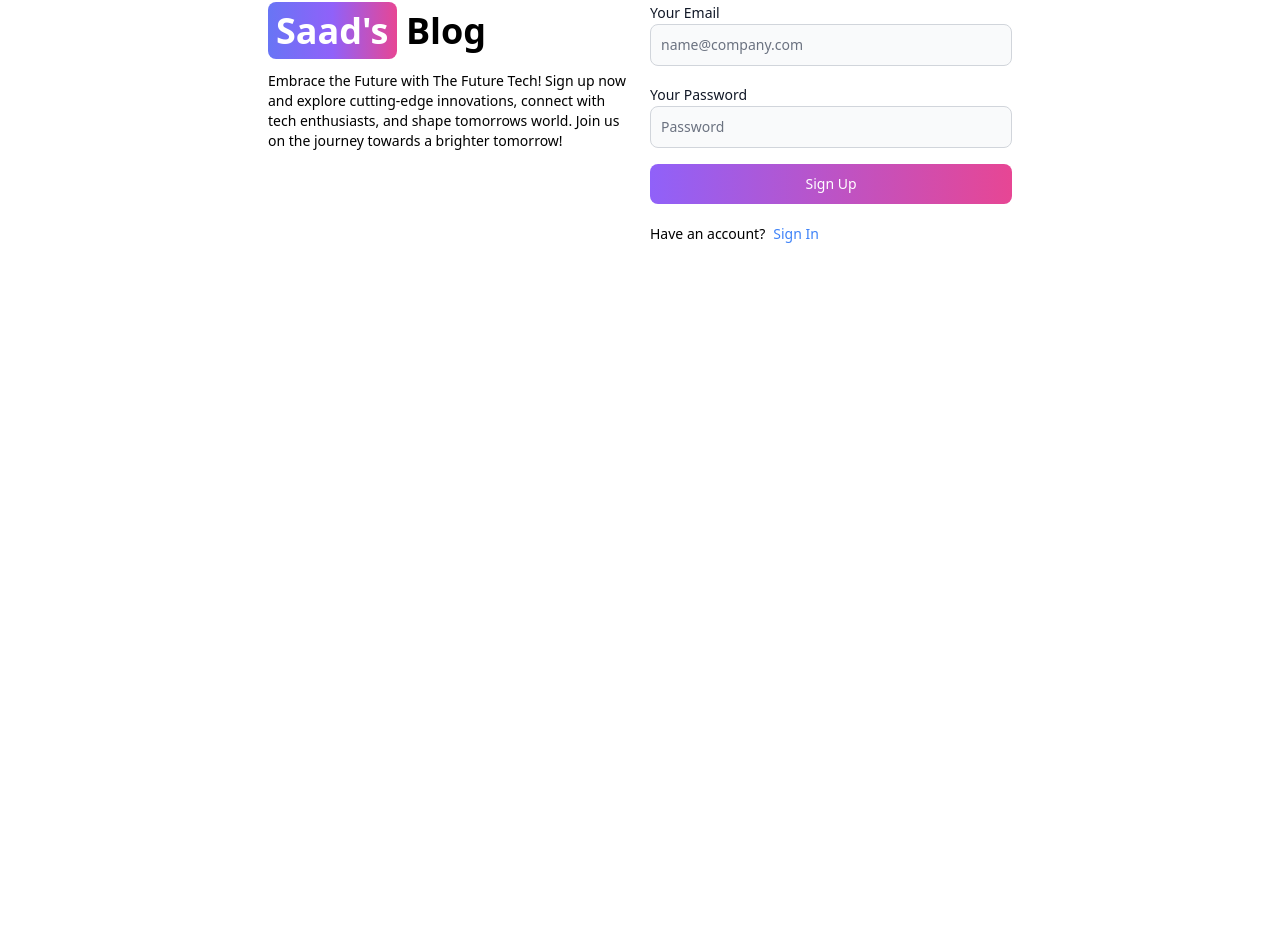
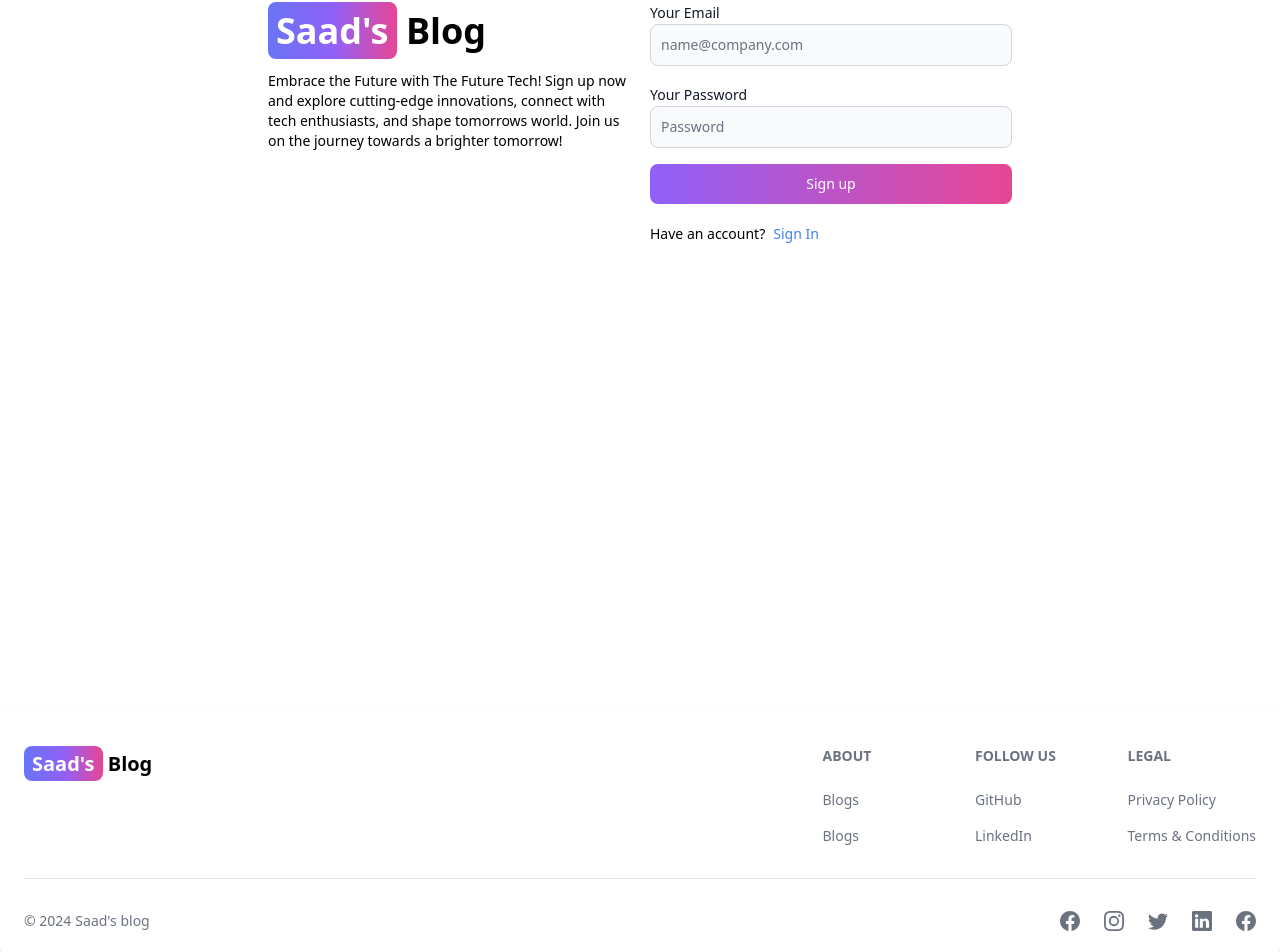
Before and after one commit to Saadnaeem453/BlogApp, a React (Vite) app in the folder FrontEnd/: page /sign-up in a window 1280 px wide. Shown: the part 236-1188 px from the top of the page. Before the commit the page ends 942 px from the top, so only its background shows below. Built offline with nearby package versions, Linux system fonts and the light colour scheme.

Commit message:
Add Footer Component

```diff
--- a/FrontEnd/src/App.jsx
+++ b/FrontEnd/src/App.jsx
@@ -6,7 +6,7 @@
 import Signup from "./Pages/Signup";
 import Projects from "./Pages/Projects";
 import Header from "./components/Header.jsx";
-
+import FooterCom from "./components/Footer.jsx"
 
 export default function App() {
   return (
@@ -20,6 +20,7 @@
         <Route path="/dashboard" element={<Dashboard />} />
         <Route path="/projects" element={<Projects />} />
       </Routes>
+      <FooterCom />
     </BrowserRouter>
   );
 }
--- a/FrontEnd/src/Pages/Signup.jsx
+++ b/FrontEnd/src/Pages/Signup.jsx
@@ -1,41 +1,100 @@
-import { Link } from "react-router-dom"
-import { Button, Label, TextInput } from "flowbite-react"
+import { Link, useNavigate } from "react-router-dom";
+import { Alert, Button, Label, Spinner, TextInput } from "flowbite-react";
+import { useState } from "react";
+// import { set } from "mongoose";
+// import axios from "axios";
+
 export default function Signup() {
+    const [formData, setFormData] = useState({
+        username: "",
+        email: "",
+        password: ""
+    });
+    const [errMsg, setErrMsg] = useState(null);
+    const [loading, setLoading] = useState(false);
+    const navigate = useNavigate();
+    const handleChange = (e) => {
+        setFormData({
+            ...formData,
+            [e.target.id]: e.target.value.trim()
+        });
+    };
+
+    const handleSubmit = async (e) => {
+        e.preventDefault();
+        if (!formData.username || !formData.email || !formData.password) {
+            return setErrMsg("Please fill out all the fields.");
+        }
+        try {
+            setLoading(true)
+            setErrMsg(null)
+            const res = await fetch("/api/auth/signup", {
+                method: "POST",
+                headers: { "Content-type": "application/json" },
+                body: JSON.stringify(formData)
+            })
+            const data = await res.json();
+            if (data.success === false) {
+                return setErrMsg(data.message)
+            }
+
+            setLoading(false);
+            if (res.ok) {
+                navigate("/sign-in")
+            }
+        } catch (error) {
+            setErrMsg(error.message);
+            setLoading(false);
+        }
+    };
+
     return (
         <div className="min-h-screen mt-20">
             <div className="flex p-3 max-w-3xl mx-auto flex-col md:flex-row md:items-center gap-5 ">
-
                 <div className="flex-1">
                     <Link to="/" className="whitespace-nowrap self-center font-bold dark:text-white text-4xl">
                         <span className="px-2 py-1 bg-gradient-to-r from-indigo-500 via-purple-500 to-pink-500 rounded-lg text-white">Saad&apos;s</span> Blog
                     </Link>
                     <p className="text-sm mt-5">Embrace the Future with The Future Tech! Sign up now and explore cutting-edge innovations, connect with tech enthusiasts, and shape tomorrows world. Join us on the journey towards a brighter tomorrow!</p>
                 </div>
-
                 <div className="flex-1">
-          <form className="flex flex-col gap-4">
+                    <form className="flex flex-col gap-4" onSubmit={handleSubmit}>
                         <div>
                             <Label value='Your Username' />
-              <TextInput type="text" placeholder="Username" id="username" />
+                            <TextInput type="text" placeholder="Username" id="username" onChange={handleChange} />
                         </div>
                         <div>
                             <Label value='Your Email' />
-              <TextInput type="text" placeholder="name@company.com" id="email" />
-            </div><div>
+                            <TextInput type="email" placeholder="name@company.com" id="email" onChange={handleChange} />
+                        </div>
+                        <div>
                             <Label value='Your Password' />
-              <TextInput type="text" placeholder="Password" id="password" />
+                            <TextInput type="password" placeholder="Password" id="password" onChange={handleChange} />
                         </div>
-            <Button gradientDuoTone="purpleToPink" type="submit">Sign Up</Button>
+                        <Button gradientDuoTone="purpleToPink" type="submit" disabled={loading}>
+                            {loading ? (
+                                <>
+                                    <Spinner size="sm" />
+                                    <span className="pl-3">Loading...</span>
+                                </>
+                            ) : (
+                                "Sign up"
+                            )}
+                        </Button>
                     </form>
-
                     <div className="flex gap-2 text-sm mt-5">
                         <span>Have an account?</span>
                         <Link to="/sign-in" className="text-blue-500">
                             Sign In
                         </Link>
                     </div>
+                    {errMsg && (
+                        <Alert className="mt-5" color="failure">
+                            {errMsg}
+                        </Alert>
+                    )}
                 </div>
             </div>
-    </div>
-  )
+        </div >
+    );
 }
--- /dev/null
+++ b/FrontEnd/src/components/Footer.jsx
@@ -0,0 +1,69 @@
+// import React from 'react'
+import { Footer } from 'flowbite-react'
+import { BsFacebook, BsInstagram, BsLinkedin, BsTwitter } from 'react-icons/bs'
+import { Link } from 'react-router-dom'
+export default function FooterCom() {
+    return (
+        <Footer container classname="border border-t-sky-800 border-teal-400">
+            <div className='mx-auto w-full max-w-7xl'>
+                <div className='grid w-full justify-between sm:flex md:grid-cols-1'>
+                    <div className='mt-5'>
+                        <Link to="/" className="whitespace-nowrap self-center text-lg sm:text-xl font-semibold dark:text-white ">
+                            <span className="px-2 py-1 bg-gradient-to-r from-indigo-500 via-purple-500 to-pink-500 rounded-lg text-white">Saad&apos;s</span> Blog
+                        </Link>
+                    </div>
+                    <div className='grid grid-cols-2 gap-8 mt-4 sm:grid-cols-3 sm:gap-6'>
+                        <div>
+                            <Footer.Title title="about" />
+                            <Footer.LinkGroup col>
+                                <Footer.Link>
+                                    Blogs
+                                </Footer.Link>
+                                <Footer.Link>
+                                    Blogs
+                                </Footer.Link>
+                            </Footer.LinkGroup>
+                        </div>
+                        <div>
+                            <Footer.Title title="Follow us" />
+                            <Footer.LinkGroup col>
+                                <Footer.Link>
+                                    GitHub
+                                </Footer.Link>
+                                <Footer.Link href="https://www.linkedin.com" target='_blank'
+                                    rel='noopner noreferrer' >
+                                    LinkedIn
+                                </Footer.Link>
+                            </Footer.LinkGroup>
+                        </div>
+                        <div>
+                            <Footer.Title title="Legal" />
+                            <Footer.LinkGroup col>
+                                <Footer.Link>
+                                    Privacy Policy
+                                </Footer.Link>
+                                <Footer.Link href="https://www.linkedin.com" target='_blank'
+                                    rel='noopner noreferrer' >
+                                    Terms & Conditions
+                                </Footer.Link>
+                            </Footer.LinkGroup>
+                        </div>
+                    </div>
+                </div>
+                <Footer.Divider />
+                <div className='w-full sm:flex sm:items-center sm:justify-between'>
+                    <Footer.Copyright href="#" by="Saad's blog" year={new Date().getFullYear()} />
+                    <div className="flex gap-6 sm:mt-0 mt-4 sm:justify-center">
+                        <Footer.Icon href='#' icon={BsFacebook} />
+                        <Footer.Icon href='#' icon={BsInstagram} />
+                        <Footer.Icon href='#' icon={BsTwitter} />
+                        <Footer.Icon href='#' icon={BsLinkedin} />
+                        <Footer.Icon href='#' icon={BsFacebook} />
+
+                    </div>
+                </div>
+            </div>
+
+        </Footer>
+    )
+}
--- a/FrontEnd/vite.config.js
+++ b/FrontEnd/vite.config.js
@@ -3,5 +3,13 @@
 
 // https://vitejs.dev/config/
 export default defineConfig({
+  server: {
+    proxy: {
+      "/api": {
+        target: "http://localhost:4000"
+        // secure: false
+      }
+    }
+  },
   plugins: [react()],
 })
--- a/package.json
+++ b/package.json
@@ -12,6 +12,7 @@
   "author": "",
   "license": "ISC",
   "dependencies": {
+    "axios": "^1.6.7",
     "bcryptjs": "^2.4.3",
     "dotenv": "^16.4.5",
     "express": "^4.18.3",
```
Also changed, not shown: FrontEnd/package.json (line endings or trailing spaces), 2 other files (tests, documents, lock files or other folders). Lines whose indentation alone changed are shown as unchanged.
